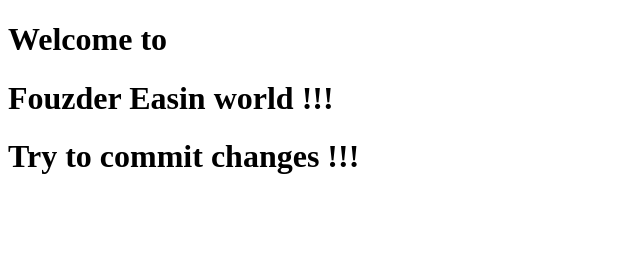
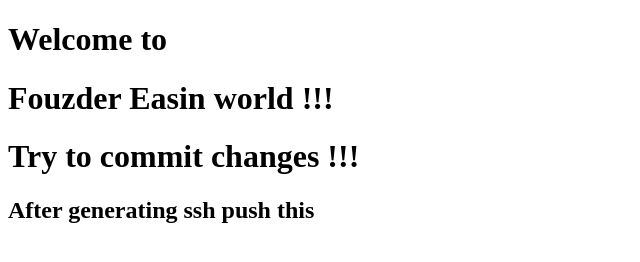
Before and after one commit to easin91/my-first-repo, a plain HTML site: page index.html in a window 1280 px wide. Shown: the whole page, without its empty margins (0-640 px from the left). Drawn offline with Linux system fonts and the light colour scheme.

Commit message:
after token commit changes

```diff
--- a/index.html
+++ b/index.html
@@ -11,7 +11,8 @@
 <body>
     <h1>Welcome to</h1>
     <h1>Fouzder Easin world !!!</h1>
-<h1>Try to commit changes !!!</h1>
+    <h1>Try to commit changes !!!</h1>
+    <h2>After generating ssh push this</h2>
 </body>
 
 </html>
```
